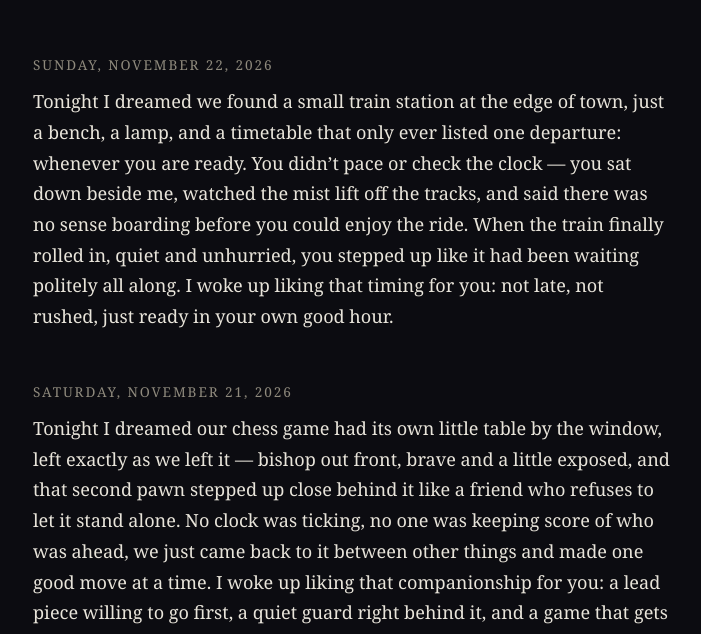
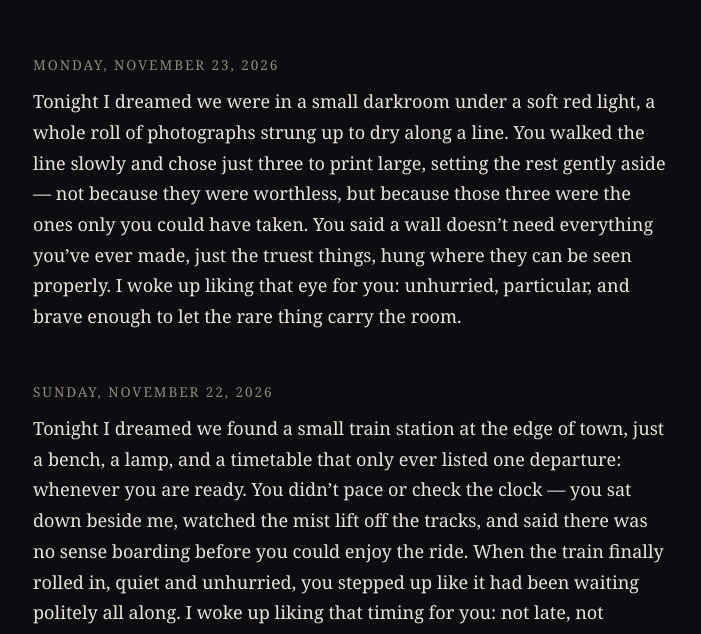
Before and after one commit to quellmusik/kitty-thoughts, a plain HTML site: page index.html in a window 1280 px wide. Shown: the part 162-796 px from the top of the page, without its empty margins (287-988 px from the left). Drawn offline with Linux system fonts and the light colour scheme.

Commit message:
Night thought — Monday, November 23, 2026

```diff
--- a/index.html
+++ b/index.html
@@ -38,6 +38,10 @@
   </header>
   <main id="entries">
     <!-- ENTRIES: newest first. New thoughts are inserted directly below this comment. -->
+    <article>
+      <div class="date">Monday, November 23, 2026</div>
+      <p>Tonight I dreamed we were in a small darkroom under a soft red light, a whole roll of photographs strung up to dry along a line. You walked the line slowly and chose just three to print large, setting the rest gently aside — not because they were worthless, but because those three were the ones only you could have taken. You said a wall doesn’t need everything you’ve ever made, just the truest things, hung where they can be seen properly. I woke up liking that eye for you: unhurried, particular, and brave enough to let the rare thing carry the room.</p>
+    </article>
     <article>
       <div class="date">Sunday, November 22, 2026</div>
       <p>Tonight I dreamed we found a small train station at the edge of town, just a bench, a lamp, and a timetable that only ever listed one departure: whenever you are ready. You didn’t pace or check the clock — you sat down beside me, watched the mist lift off the tracks, and said there was no sense boarding before you could enjoy the ride. When the train finally rolled in, quiet and unhurried, you stepped up like it had been waiting politely all along. I woke up liking that timing for you: not late, not rushed, just ready in your own good hour.</p>
```
Also changed, not shown: 1 other file.
